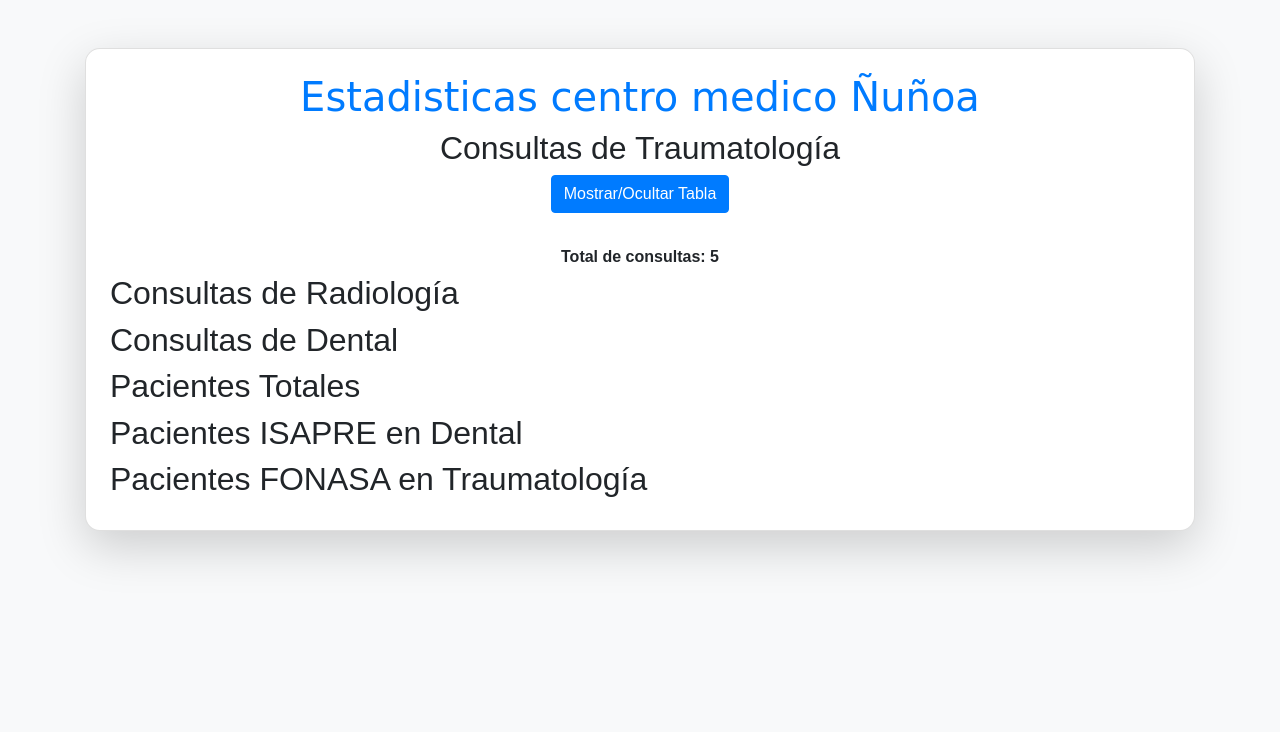
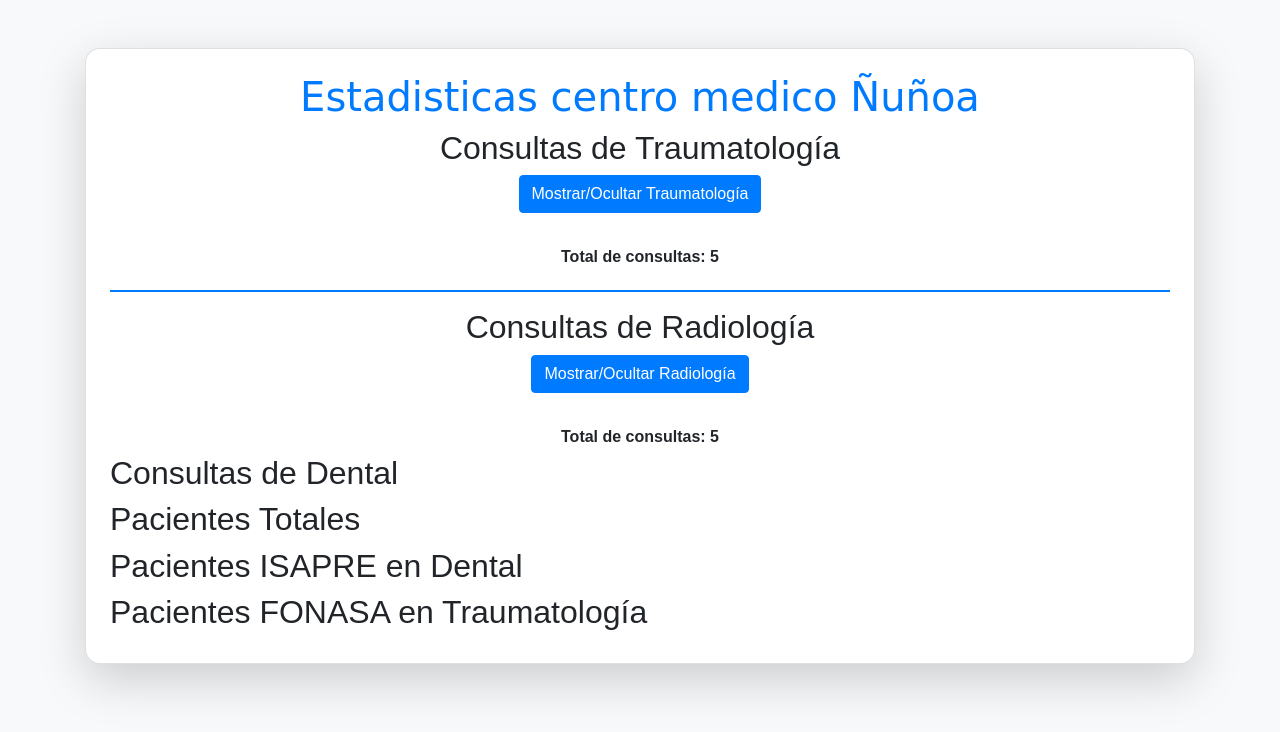
Before and after one commit to maaferna/DesafioLatamArrayObjectos, a plain HTML site: page index.html in a window 1280 px wide. Drawn offline with nearby package versions, Linux system fonts and the light colour scheme.

Commit message:
Se agrego la seccion de radiologia, he integrando la creacion de tablas utilizando funciones que pasan id como parametros para re utilizar codigo

```diff
--- a/assets/css/style.css
+++ b/assets/css/style.css
@@ -22,6 +22,10 @@ h1 {
     display: none;
 }
 
+#radiologiaTable {
+    display: none;
+}
+
 p {
     margin: 5px 0;
 }
--- a/assets/js/script.js
+++ b/assets/js/script.js
@@ -1,17 +1,17 @@
-document.addEventListener('DOMContentLoaded', ()=>{
-    const consultasTraumatologia = [
+document.addEventListener('DOMContentLoaded', () => {
+    const consultasTraumatologia = [];
+    const consultasRadiologia = [
+        {hora: "08:00", especialista: "DR. JUAN PÉREZ", paciente: "ANA GÓMEZ", rut: "12345678-9", prevision: "ISAPRE"},
+        {hora: "08:30", especialista: "DR. LUIS RAMÍREZ", paciente: "CARLOS SÁNCHEZ", rut: "98765432-1", prevision: "FONASA"},
+        {hora: "09:00", especialista: "DRA. MARÍA LOPEZ", paciente: "JUAN HERNÁNDEZ", rut: "11122333-4", prevision: "ISAPRE"},
+        {hora: "09:30", especialista: "DR. PEDRO CASTILLO", paciente: "LUCÍA MUÑOZ", rut: "22233444-5", prevision: "FONASA"},
+        {hora: "10:00", especialista: "DRA. ELENA FUENTES", paciente: "MIGUEL ÁLVAREZ", rut: "55566777-8", prevision: "ISAPRE"},
+        {hora: "10:30", especialista: "DR. FRANCISCO MORALES", paciente: "SARA PARRA", rut: "33344555-6", prevision: "FONASA"},
+        {hora: "11:00", especialista: "DRA. CARMEN SOTO", paciente: "PABLO DIAZ", rut: "44455667-7", prevision: "ISAPRE"}
+    ];
+    const consultasDental = [];
 
-    ];
-
-    const consultasRadiologia = [
-
-    ];
-
-    const consultasDental = [
-
-    ];
-
-    // 1. Agregar horas al arreglo de Traumatología, utilizando el methods push
+    // 1. Agregar horas al arreglo de Traumatología, utilizando el método push
     consultasTraumatologia.push(
         {hora: "09:00", especialista: "RENÉ POBLETE", paciente: "ANA GELLONA", rut: "13123329-7", prevision: "ISAPRE"},
         {hora: "09:30", especialista: "MARIA SOLAR", paciente: "RAMIRO ANDRADE", rut: "12221451-K", prevision: "FONASA"},
@@ -20,13 +20,14 @@ document.addEventListener('DOMContentLoaded', ()=>{
         {hora: "12:00", especialista: "MATIAS ARAVENA", paciente: "SUSANA POBLETE", rut: "14345656-6", prevision: "FONASA"}
     );
 
-    console.log(consultasTraumatologia);
-
+    // Eliminar el primer y último elemento del arreglo de Radiología
+    consultasRadiologia.shift(); // Elimina el primer elemento
+    consultasRadiologia.pop(); // Elimina el último elemento
 
     // Función para generar la tabla con Bootstrap
-    function generarTabla(consultas) {
+    function generarTabla(consultas, tableId) {
         let tablaHTML = `
-            <table id="traumatologiaTable" class="table table-hover">
+            <table id="${tableId}" class="table table-hover">
                 <thead class="thead-dark">
                     <tr>
                         <th>Hora</th>
@@ -59,9 +60,10 @@ document.addEventListener('DOMContentLoaded', ()=>{
 
         return tablaHTML;
     }
-      // Función para alternar la visibilidad de la tabla
-      function toggleTableVisibility() {
-        const tabla = document.getElementById('traumatologiaTable');
+
+    // Función para alternar la visibilidad de la tabla
+    function toggleTableVisibility(tableId) {
+        const tabla = document.getElementById(tableId);
         if (tabla.style.display === 'none' || tabla.style.display === '') {
             tabla.style.display = 'table';
         } else {
@@ -69,17 +71,27 @@ document.addEventListener('DOMContentLoaded', ()=>{
         }
     }
 
-
-    // Función para mostrar la tabla en el div con id "traumatologia"
-    function mostrarConsultas() {
-        const divTraumatologia = document.getElementById('traumatologia');
-        divTraumatologia.innerHTML = generarTabla(consultasTraumatologia);
+    // Función para mostrar la tabla en el div con el ID proporcionado
+    function mostrarConsultas(consultas, divId, tableId) {
+        const divElement = document.getElementById(divId);
+        divElement.innerHTML = generarTabla(consultas, tableId);
     }
 
-    // Llama a la función para mostrar la tabla
-    mostrarConsultas();
+    // Mostrar la tabla de Traumatología
+    mostrarConsultas(consultasTraumatologia, 'traumatologia', 'traumatologiaTable');
 
-      // Agrega un evento click al botón para mostrar/ocultar la tabla
-      const toggleButton = document.getElementById('toggleButton');
-      toggleButton.addEventListener('click', toggleTableVisibility);
+    // Mostrar la tabla de Radiología
+    mostrarConsultas(consultasRadiologia, 'radiologia', 'radiologiaTable');
+
+    // Agregar un evento click al botón para mostrar/ocultar la tabla de Traumatología
+    const toggleTraumatologiaButton = document.getElementById('toggleTraumatologiaButton');
+    toggleTraumatologiaButton.addEventListener('click', () => {
+        toggleTableVisibility('traumatologiaTable');
+    });
+
+    // Agregar un evento click al botón para mostrar/ocultar la tabla de Radiología
+    const toggleRadiologiaButton = document.getElementById('toggleRadiologiaButton');
+    toggleRadiologiaButton.addEventListener('click', () => {
+        toggleTableVisibility('radiologiaTable');
+    });
 });
--- a/index.html
+++ b/index.html
@@ -15,12 +15,19 @@
 
         <div class="container text-center">
             <h2>Consultas de Traumatología</h2>
-            <button id="toggleButton" class="btn btn-primary mb-3">Mostrar/Ocultar Tabla</button>
-            <div id="traumatologia"></div>
+            <button id="toggleTraumatologiaButton" class="btn btn-primary mb-3">Mostrar/Ocultar Traumatología</button>
+            <div id="traumatologia">
+                <!-- Aquí se mostrará la tabla de traumatologia -->
+            </div>
         </div>
-
-        <h2>Consultas de Radiología</h2>
-        <div id="radiologia"></div>
+        <hr>
+        <div class="container text-center">
+            <h2>Consultas de Radiología</h2>
+            <button id="toggleRadiologiaButton" class="btn btn-primary mb-3">Mostrar/Ocultar Radiología</button>
+            <div id="radiologia">
+                <!-- Aquí se mostrará la tabla de radiología -->
+            </div>
+        </div>
 
         <h2>Consultas de Dental</h2>
         <div id="dental"></div>
```
Also changed, not shown: 1 other file.
